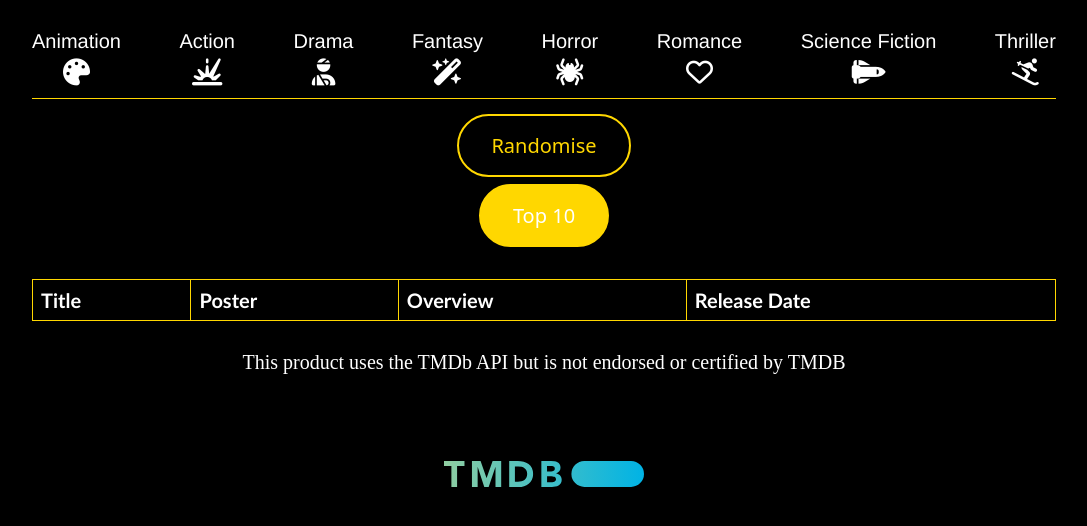
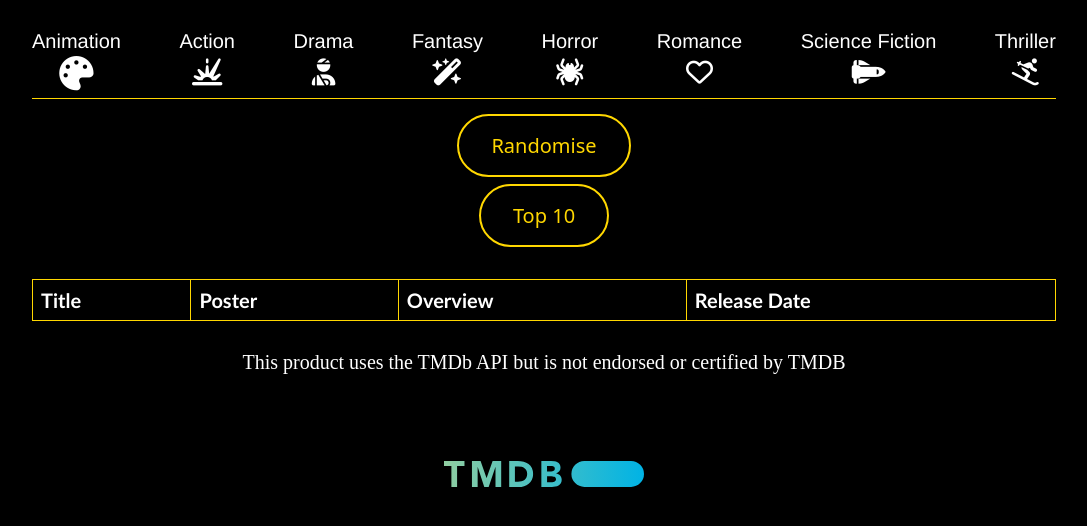
Before and after one commit to tgulu/Show-Time, a website: page index.html in a window 1280 px wide. In both pictures the pointer is over the icon 172 px from the left and 136 px from the top of the page. Shown: the part 68-594 px from the top of the page, without its empty margins (96-1183 px from the left). Drawn offline with Linux system fonts and the light colour scheme; no server answers.

Commit message:
add hover scale for gener buttons

```diff
--- a/stylesheet.css
+++ b/stylesheet.css
@@ -44,6 +44,9 @@ h1 {
   font-size: 27px;
 }
 
+.sort-bar i:hover {
+  transform: scale(1.27);
+}
 .sort-bar p {
   font-size: 20px;
   font-family: "Franklin Gothic Medium", "Arial Narrow", Arial, sans-serif;
@@ -76,7 +79,7 @@ table {
 }
 
 #randomiseButton:hover,
-#Top10Button {
+#Top10Button:hover {
   background-color: gold;
   color: white;
 }
```
